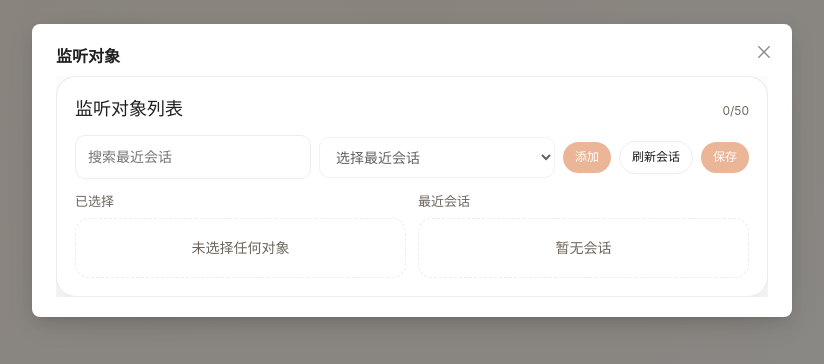
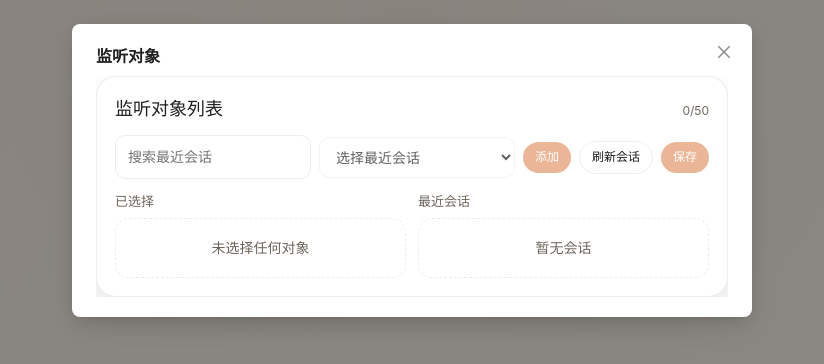
Before and after one commit to cacr92/WeReply, a React (Vite) app: page / in a window 1280 px wide. Both pictures are taken after a click on the button "开始监听". Shown: the top 364 px of the page, without its empty margins (228-1052 px from the left). Built offline with nearby package versions, Linux system fonts and the light colour scheme.

Commit message:
fix: narrow app and window width

```diff
--- a/src-tauri/tauri.conf.dev.json
+++ b/src-tauri/tauri.conf.dev.json
@@ -13,7 +13,7 @@
     "windows": [
       {
         "title": "WeReply",
-        "width": 680,
+        "width": 640,
         "height": 840
       }
     ],
--- a/src-tauri/tauri.conf.json
+++ b/src-tauri/tauri.conf.json
@@ -13,7 +13,7 @@
     "windows": [
       {
         "title": "WeReply",
-        "width": 680,
+        "width": 640,
         "height": 840
       }
     ],
--- a/src/App.css
+++ b/src/App.css
@@ -87,7 +87,7 @@ textarea {
 }
 
 .app {
-  max-width: 760px;
+  max-width: 680px;
   margin: 0 auto;
   padding: 20px 20px 28px;
   display: flex;
--- a/src/App.tsx
+++ b/src/App.tsx
@@ -490,7 +490,7 @@ function App() {
         open={settingsOpen}
         onCancel={() => setSettingsOpen(false)}
         footer={null}
-        width={720}
+        width={640}
         style={{ top: 24 }}
         styles={{
           body: {
@@ -577,7 +577,7 @@ function App() {
         open={listenModalOpen}
         onCancel={() => setListenModalOpen(false)}
         footer={null}
-        width={760}
+        width={680}
         style={{ top: 24 }}
         styles={{
           body: {
```
Also changed, not shown: 1 other file (tests, documents, lock files or other folders).
